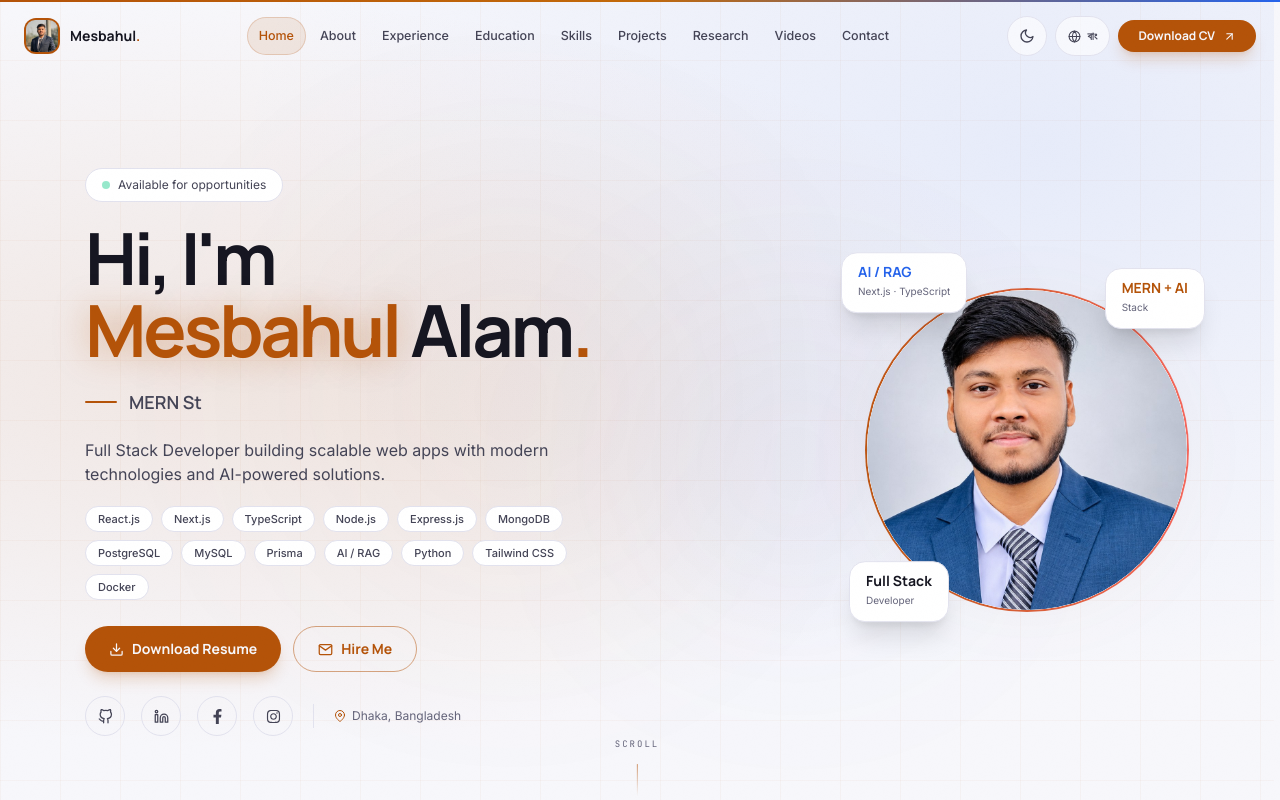
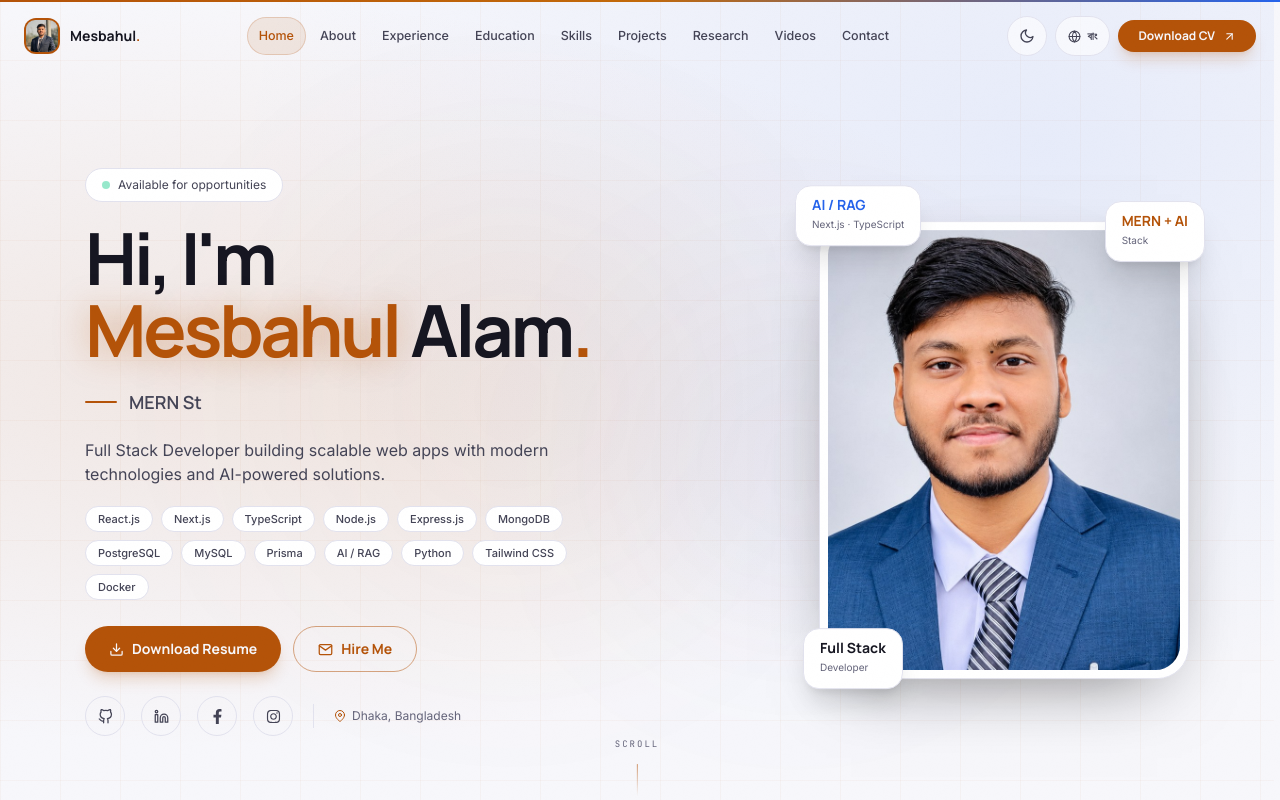
Before and after one commit to mesbahtoha/Portfolio-Website, a React (Vite) app: page / in a window 1280 px wide. Shown: the top 800 px of the page. Built offline with nearby package versions, Linux system fonts and the light colour scheme.

Commit message:
fix: use rectangular hero portrait

```diff
--- a/src/components/Hero.jsx
+++ b/src/components/Hero.jsx
@@ -189,21 +189,21 @@ export default function Hero() {
             transition={{ duration: 0.8, delay: 0.3, ease: [0.22, 1, 0.36, 1] }}
             className="flex justify-center lg:justify-end"
           >
-            <div className="relative">
+            <div className="relative w-full max-w-[370px]">
               <motion.div
                 animate={{ y: [0, -10, 0] }}
                 transition={{ duration: 6, repeat: Infinity, ease: 'easeInOut' }}
                 className="relative"
               >
-                <div className="gradient-border rounded-full p-[3px]">
-                  <div className="relative h-64 w-64 overflow-hidden rounded-full bg-bg-card sm:h-80 sm:w-80">
+                <div className="rounded-[2rem] border border-bg-border bg-bg-card p-2 shadow-lift">
+                  <div className="relative aspect-[4/5] overflow-hidden rounded-[1.55rem] bg-bg-secondary">
                     <div className="absolute inset-0 z-0 bg-gradient-to-br from-bg-secondary to-bg-card" />
                     <img
                       src={portrait}
                       alt={`${personal.name} — Profile`}
                       width="1000"
                       height="934"
-                      className="relative z-10 h-full w-full rounded-full object-cover object-top"
+                      className="relative z-10 h-full w-full object-cover object-top transition-transform duration-700 ease-smooth hover:scale-[1.02]"
                     />
                   </div>
                 </div>
```
